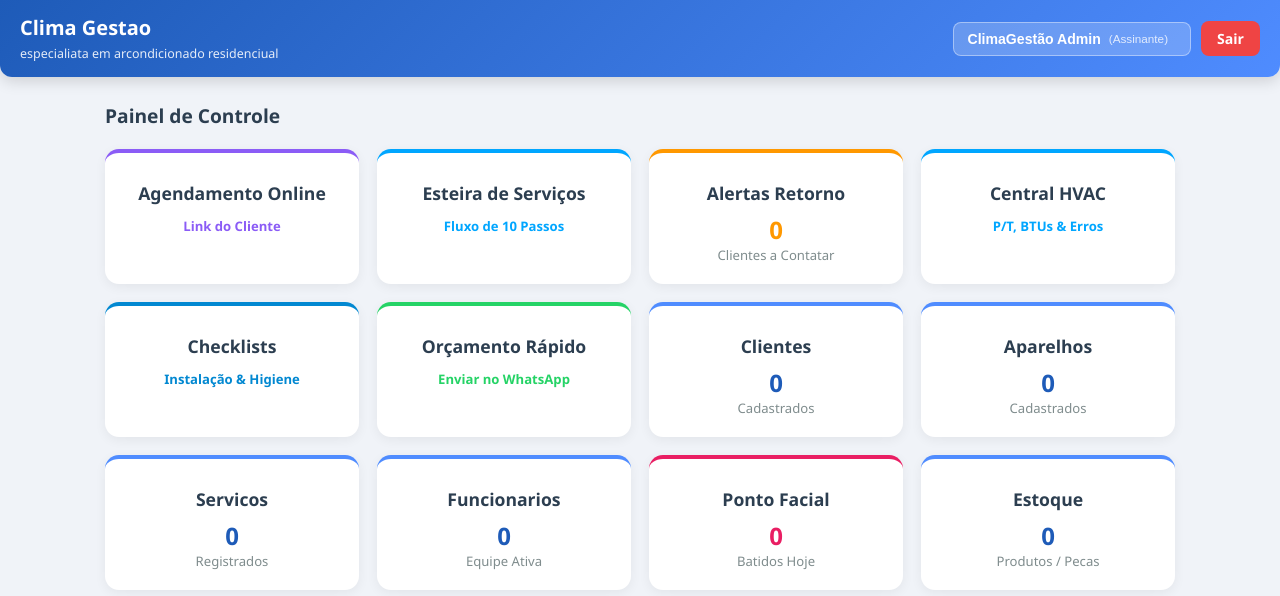
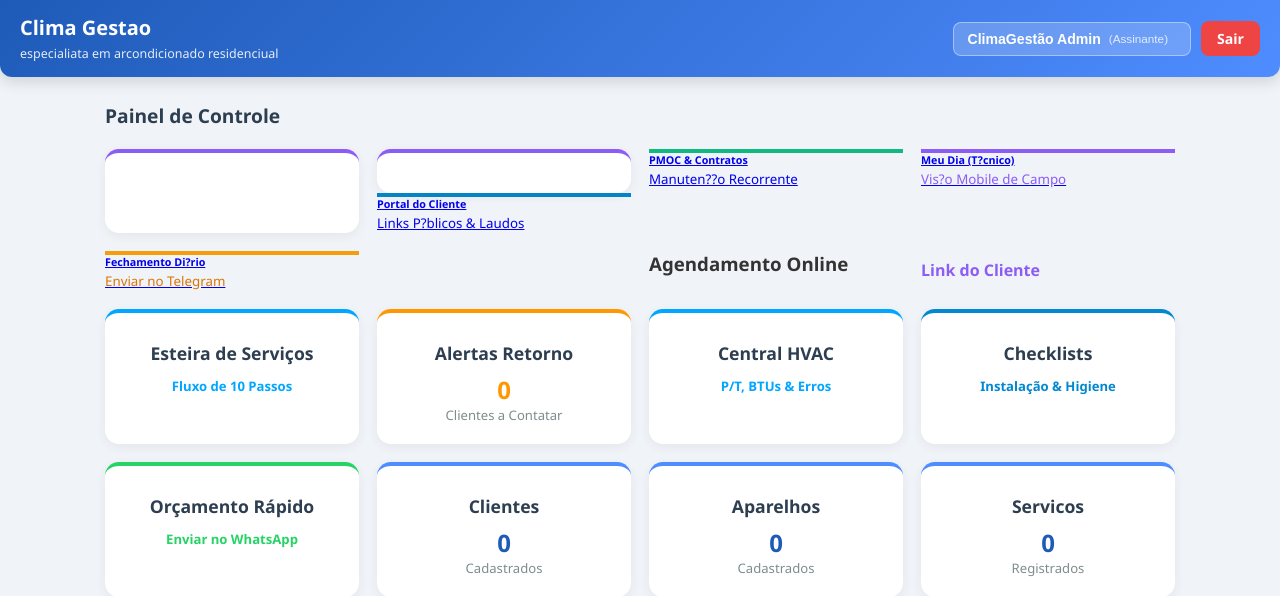
Before and after one commit to pereiraeletronico2025-stack/climagestao-, a Flask app: page /painel in a window 1280 px wide. Shown: the top 596 px of the page. Run offline with Flask 3, Linux system fonts and the light colour scheme; a user stored in the database is signed in; data comes from the database, SQL or seed files in the repository; data that the repository does not hold is empty.

Commit message:
Feat: Cards do Portal do Cliente, PMOC, Meu Dia e Telegram no Dashboard

```diff
--- a/templates/dashboard.html
+++ b/templates/dashboard.html
@@ -135,7 +135,59 @@
         <div class='dashboard-cards'>
             <!-- AGENDAMENTO ONLINE -->
             <a href='/agendamentos-online' class='dash-card' style='border-top-color: #8b5cf6 !important;'>
-                <div class='icon'></div>
+
+        <!-- CARD: PORTAL DO CLIENTE & LAUDOS -->
+        <div class="col-md-3 mb-4">
+            <a href="/laudos" class="text-decoration-none">
+                <div class="card h-100 shadow-sm border-0 rounded-4 text-center p-3 card-hover" style="border-top: 4px solid #0284c7 !important;">
+                    <div class="card-body py-2">
+                        <i class="fa fa-globe fa-2x mb-2" style="color: #0284c7;"></i>
+                        <h6 class="fw-bold text-dark mb-1">Portal do Cliente</h6>
+                        <small class="text-primary fw-semibold d-block">Links P?blicos & Laudos</small>
+                    </div>
+                </div>
+            </a>
+        </div>
+
+        <!-- CARD: PMOC & CONTRATOS -->
+        <div class="col-md-3 mb-4">
+            <a href="/pmoc" class="text-decoration-none">
+                <div class="card h-100 shadow-sm border-0 rounded-4 text-center p-3 card-hover" style="border-top: 4px solid #10b981 !important;">
+                    <div class="card-body py-2">
+                        <i class="fa fa-file-contract fa-2x mb-2" style="color: #10b981;"></i>
+                        <h6 class="fw-bold text-dark mb-1">PMOC & Contratos</h6>
+                        <small class="text-success fw-semibold d-block">Manuten??o Recorrente</small>
+                    </div>
+                </div>
+            </a>
+        </div>
+
+        <!-- CARD: MEU DIA (T?CNICO MOBILE) -->
+        <div class="col-md-3 mb-4">
+            <a href="/meu-dia" class="text-decoration-none">
+                <div class="card h-100 shadow-sm border-0 rounded-4 text-center p-3 card-hover" style="border-top: 4px solid #8b5cf6 !important;">
+                    <div class="card-body py-2">
+                        <i class="fa fa-mobile-screen-button fa-2x mb-2" style="color: #8b5cf6;"></i>
+                        <h6 class="fw-bold text-dark mb-1">Meu Dia (T?cnico)</h6>
+                        <small class="fw-semibold d-block" style="color:#8b5cf6;">Vis?o Mobile de Campo</small>
+                    </div>
+                </div>
+            </a>
+        </div>
+
+        <!-- CARD: FECHAMENTO TELEGRAM -->
+        <div class="col-md-3 mb-4">
+            <a href="/telegram/disparar-fechamento" class="text-decoration-none">
+                <div class="card h-100 shadow-sm border-0 rounded-4 text-center p-3 card-hover" style="border-top: 4px solid #f59e0b !important;">
+                    <div class="card-body py-2">
+                        <i class="fa fa-paper-plane fa-2x mb-2" style="color: #f59e0b;"></i>
+                        <h6 class="fw-bold text-dark mb-1">Fechamento Di?rio</h6>
+                        <small class="fw-semibold d-block" style="color:#d97706;">Enviar no Telegram</small>
+                    </div>
+                </div>
+            </a>
+        </div>
+<div class='icon'></div>
                 <h3>Agendamento Online</h3>
                 <p style='margin-top: 8px; color: #8b5cf6; font-weight: bold;'>Link do Cliente</p>
             </a>
```
